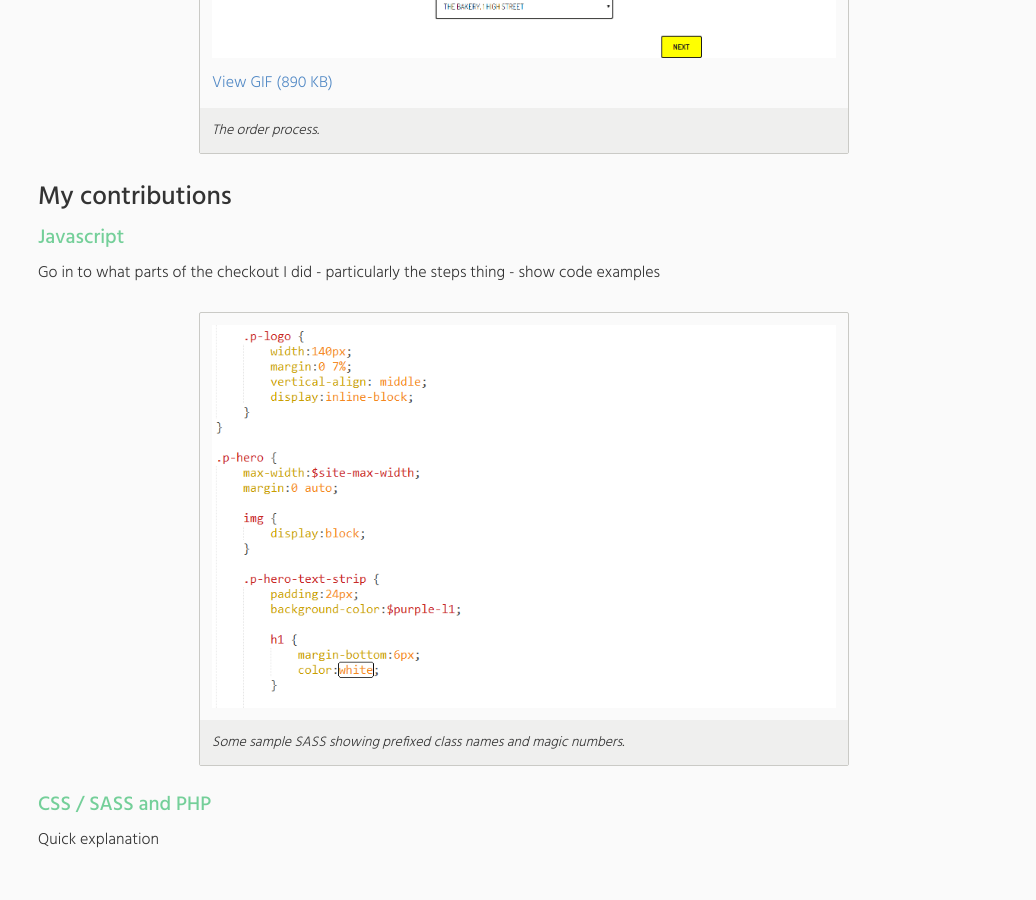
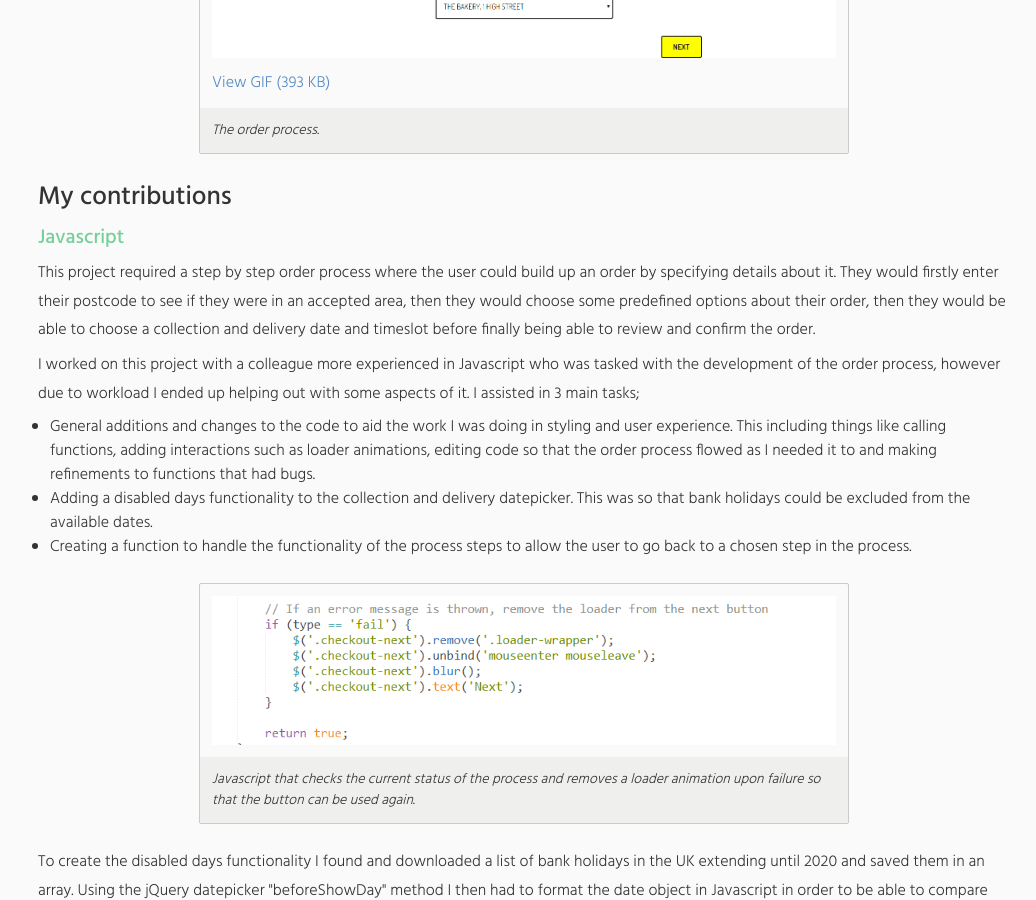
Before and after one commit to jtuds/jtudsbury.com, a Jekyll site: the page built from _portfolio/undisclosed-2.md, in a window 1280 px wide and 900 px high, scrolled down 1033 px. Shown: the whole window, without its empty margins (116-1152 px from the left). Built offline with Jekyll 4.4.1, drawn with Linux system fonts in a browser that asks for light colours; some of the changed text lies outside the part shown.

Commit message:
Quick backup

```diff
--- a/_portfolio/undisclosed-2.md
+++ b/_portfolio/undisclosed-2.md
@@ -14,7 +14,7 @@ This website is still in the build phase and is not finalised therefore I cannot
 
 <figure class="portfolio__figure portfolio__figure--screenshot">
 	<img src="{{ site-url }}/images/screenshots/undisclosed-2/undisclosed2.png" data-gif="{{ site-url }}/images/screen-gifs/undisclosed-2/order-process.gif">
-	<button class="portfolio__figure__gif-trigger">View GIF (890 KB)</button>
+	<button class="portfolio__figure__gif-trigger">View GIF (393 KB)</button>
 	<figcaption>The order process.</figcaption>
 </figure>
 
@@ -22,14 +22,40 @@ This website is still in the build phase and is not finalised therefore I cannot
 
 <div class="portfolio__skill">
 	<h3 class="portfolio__subheading">Javascript</h3>
-	<p>Go in to what parts of the checkout I did - particularly the steps thing - show code examples</p>
+	<p>This project required a step by step order process where the user could build up an order by specifying details about it. They would firstly enter their postcode to see if they were in an accepted area, then they would choose some predefined options about their order, then they would be able to choose a collection and delivery date and timeslot before finally being able to review and confirm the order.</p>
+	<p>I worked on this project with a colleague more experienced in Javascript who was tasked with the development of the order process, however due to workload I ended up helping out with some aspects of it. I assisted in 3 main tasks;
+		<ul>
+			<li>General additions and changes to the code to aid the work I was doing in styling and user experience. This including things like calling functions, adding interactions such as loader animations, editing code so that the order process flowed as I needed it to and making refinements to functions that had bugs.</li>
+			<li>Adding a disabled days functionality to the collection and delivery datepicker. This was so that bank holidays could be excluded from the available dates.</li>
+			<li>Creating a function to handle the functionality of the process steps to allow the user to go back to a chosen step in the process.</li>
+		</ul>
 	<figure class="portfolio__figure portfolio__figure--screenshot">
-		<img class="portfolio__screenshot" src="{{ site-url }}/images/screenshots/undisclosed-1/code.png">
-		<figcaption>Some sample SASS showing prefixed class names and magic numbers.</figcaption>
+		<img class="portfolio__screenshot" src="{{ site-url }}/images/screenshots/undisclosed-2/general-js.png">
+		<figcaption>Javascript that checks the current status of the process and removes a loader animation upon failure so that the button can be used again.</figcaption>
+	</figure>
+	<p>To create the disabled days functionality I found and downloaded a list of bank holidays in the UK extending until 2020 and saved them in an array. Using the jQuery datepicker "beforeShowDay" method I then had to format the date object in Javascript in order to be able to compare the days on the datepicker with the disabled dates as these were not in an identical format.</p>
+	<figure class="portfolio__figure portfolio__figure--screenshot">
+		<img class="portfolio__screenshot" src="{{ site-url }}/images/screenshots/undisclosed-2/formatdates.png">
+		<figcaption>Code to format the date.</figcaption>
+	</figure>
+	<p>After the dates were formatted and identical I then wrote an if statement in order for the function to return a required array. This if statement checked if the date on the datepicker was equal to any date in the disabled dates array. If it was, it returned an array of false to indicate the date was disabled, a CSS class so that the disabled date could be styled and finally some text for a popup tooltip. If the date wasn't equal to any of the disabled dates, the array simply returned true with no CSS class or tooltip.</p>
+	<figure class="portfolio__figure portfolio__figure--screenshot">
+		<img class="portfolio__screenshot" src="{{ site-url }}/images/screenshots/undisclosed-2/checkdates.png">
+		<figcaption>Code to check the date against disabled dates.</figcaption>
+	</figure>
+	<p>For the steps functionality I had to write a function that fired whenever the user clicked (or tapped) a numbered step. The function accepts 3 parameters, the next step in the process, the current step, and the event that fired it. It checks what the desired step number is and makes sure the step isn't disabled, meaning the user isn't jumping forward. It then shows the desired step, adds an active class to the new current step number, and adds a disabled class to any steps number that is greater than the current one, again to stop the user from jumping forward. This is because there is validation on each step therefore making jumping forward unfeasible.</p>
+	<figure class="portfolio__figure portfolio__figure--screenshot">
+		<img class="portfolio__screenshot" src="{{ site-url }}/images/screenshots/undisclosed-2/steps.png">
+		<figcaption>Part of the steps function. This section of code is showing the desired step and adding/disabling active classes on the step numbers.</figcaption>
+	</figure>
+	<p>If the user has simply used the next button to go forward in the process instead of the step numbers, I still needed to write some code in order to make the step numbers update along with the order process. To do this, the step handler function is fired every time the next button is clicked and if the event that fired the function wasn't a click then the code to be used when progressing via the next button is fired. The code takes the next step and current step at the time the next button was pressed and disables the current step (which becomes the previous step) and makes the next step (which becomes the current step) active.</p>
+	<figure class="portfolio__figure portfolio__figure--screenshot">
+		<img class="portfolio__screenshot" src="{{ site-url }}/images/screenshots/undisclosed-2/steps-2.png">
+		<figcaption>Part of the steps function. This section of code is showing a check for usage of the next button in order to disable and active step numbers.</figcaption>
 	</figure>
 </div><!--/.portfolio__skill -->
 
 <div class="portfolio__skill">
 	<h3 class="portfolio__subheading">CSS / SASS and PHP</h3>
-	<p>Quick explanation</p>
+	<p>I took the lead on developing the CSS / SASS and PHP templates for this project. This involved adhering to brand guidelines in order to create the styles and the usage of a base Wordpress template to help with the speed of the templating. My role in these areas was similar to that on other projects and there won't be detailed on this page.</p>
 </div><!--/.portfolio__skill -->
```
Also changed, not shown: _includes/panels/experience.html (+6 -6 lines), _includes/panels/skills.html (+19 -18 lines), _portfolio/amp-wire.md (+2 -2 lines), _portfolio/english-lakes-ice-cream.md (+2 -2 lines), _portfolio/undisclosed-1.md (+1 -1 lines), images/screenshots/undisclosed-2/checkdates.png (added), images/screenshots/undisclosed-2/formatdates.png (added), images/screenshots/undisclosed-2/general-js.png (added), images/screenshots/undisclosed-2/steps-2.png (added), images/screenshots/undisclosed-2/steps.png (added).
